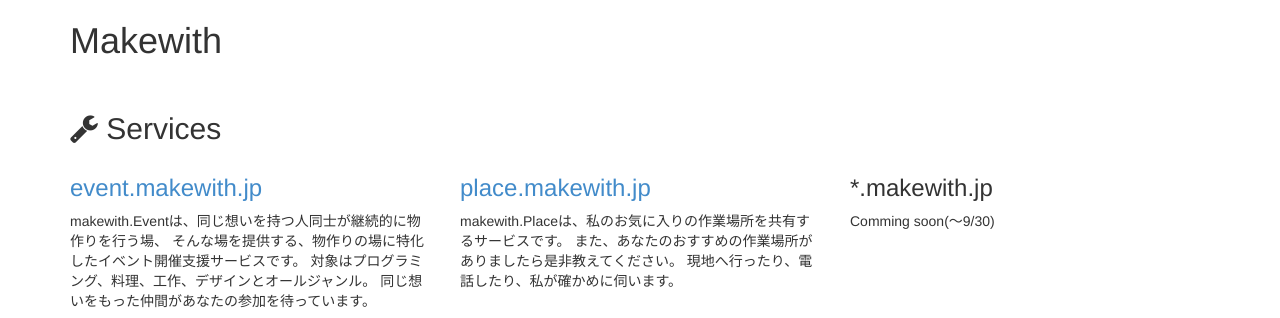
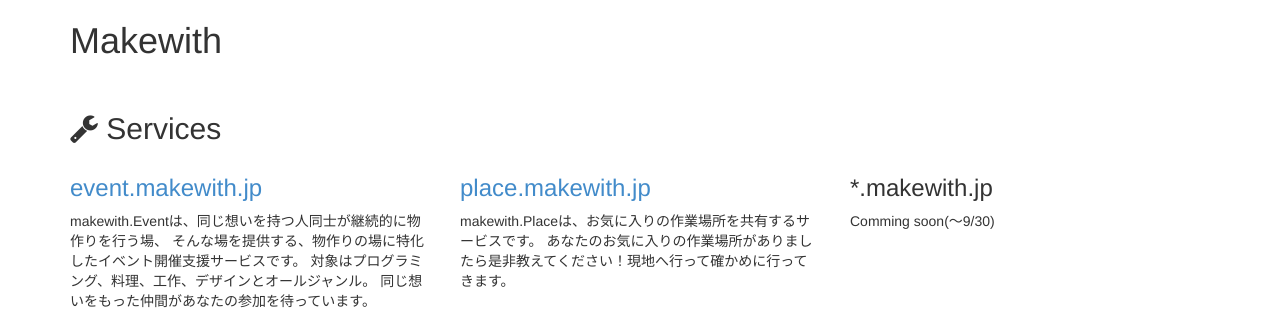
Before and after one commit to makewith/makewith.github.io, a plain HTML site: page index.html in a window 1280 px wide. Shown: the top 318 px of the page. Drawn offline with Linux system fonts and the light colour scheme.

Commit message:
Fix description of makewith.Place

```diff
--- a/index.html
+++ b/index.html
@@ -43,9 +43,8 @@
             <div class="col-sm-4">
               <h3><a href="//place.makewith.jp">place.makewith.jp</a></h3>
               <p class="service-description">
-                makewith.Placeは、私のお気に入りの作業場所を共有するサービスです。
-                また、あなたのおすすめの作業場所がありましたら是非教えてください。
-                現地へ行ったり、電話したり、私が確かめに伺います。
+                makewith.Placeは、お気に入りの作業場所を共有するサービスです。
+                あなたのお気に入りの作業場所がありましたら是非教えてください！現地へ行って確かめに行ってきます。
               </p>
               <a href="//place.makewith.jp"><img class="img-thumbnail img-responsive inline-block display-block" src="images/makewith-place.png"></a>
             </div>
```
